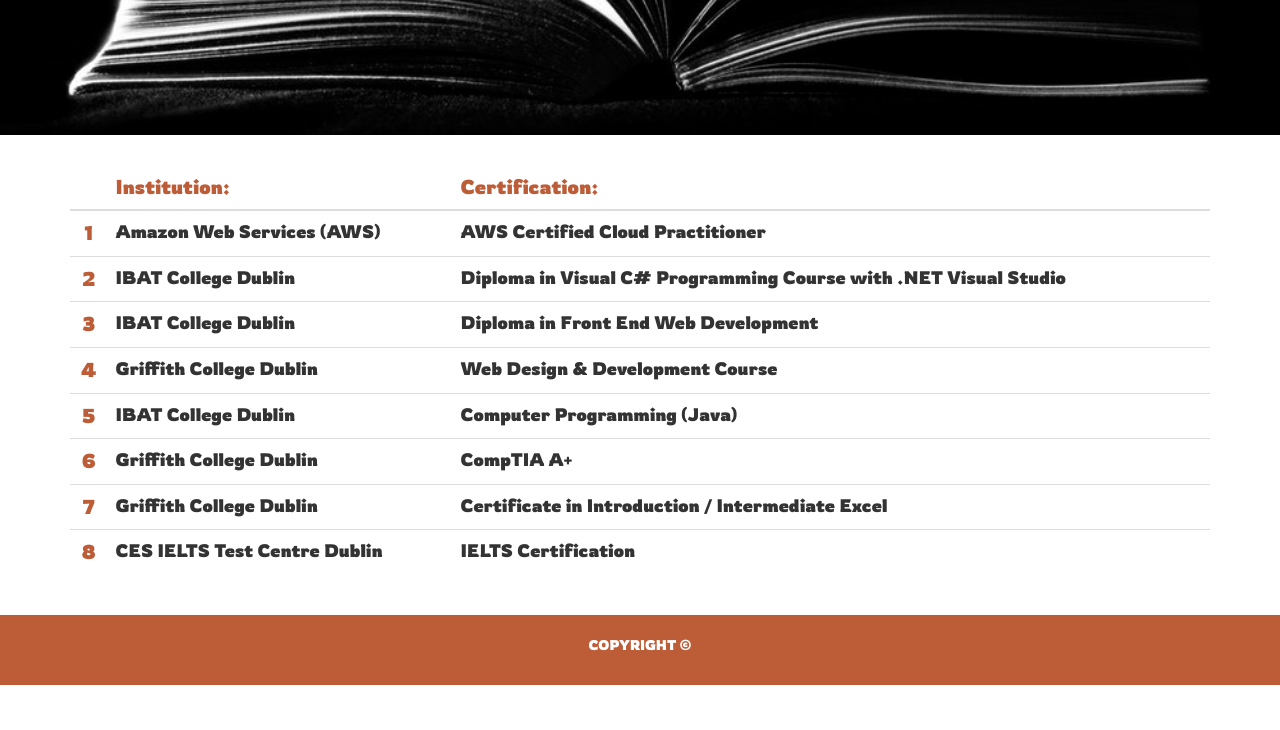
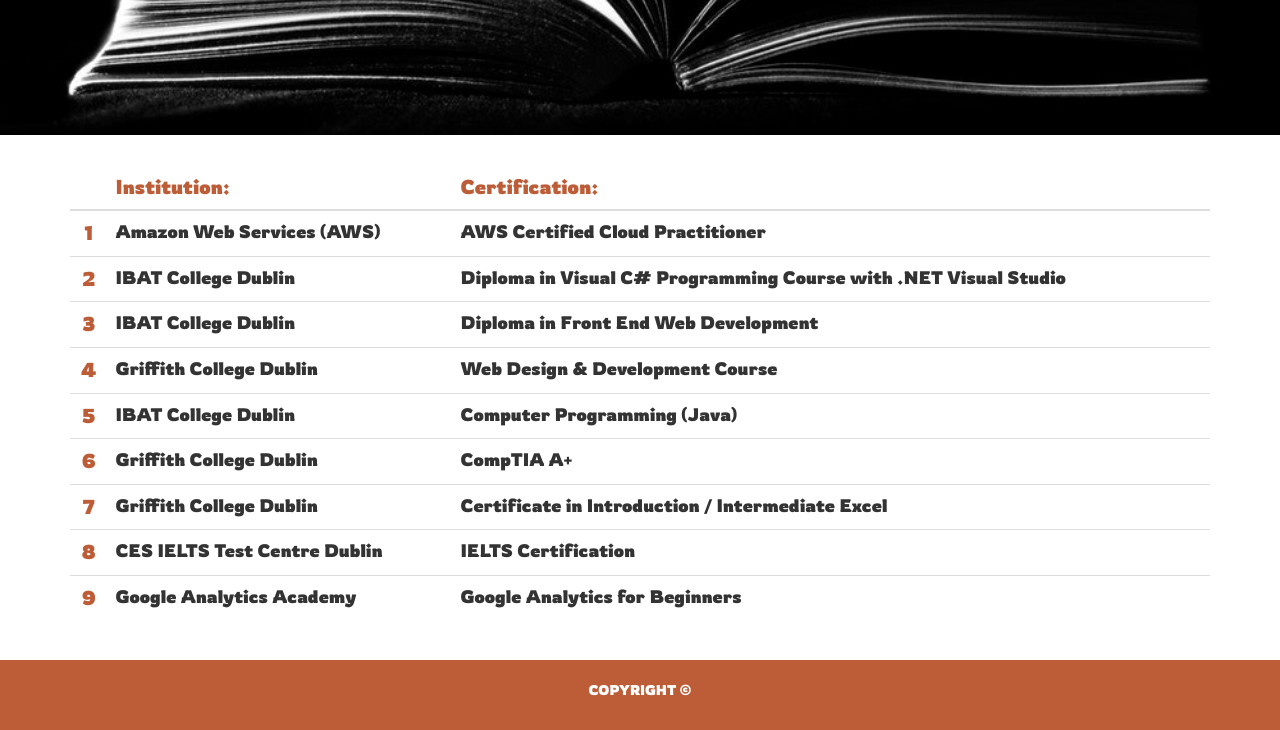
Before and after one commit to KrystianKunowski/MyWebsite, a plain HTML site: page certifications.html in a window 1280 px wide. Shown: the part 253-983 px from the top of the page. Before the commit the page ends 938 px from the top, so only its background shows below. Drawn offline with nearby package versions, Linux system fonts and the light colour scheme.

Commit message:
9th commit

```diff
--- a/certifications.html
+++ b/certifications.html
@@ -100,6 +100,11 @@
             <td class="positionTable">CES IELTS Test Centre Dublin</td>
             <td class="positionTable">IELTS Certification</td>
           </tr>
+          <tr>
+            <th scope="col">9</th>
+            <td class="positionTable">Google Analytics Academy</td>
+            <td class="positionTable">Google Analytics for Beginners</td>
+          </tr>
         </tbody>
       </table>
     </div>
```
